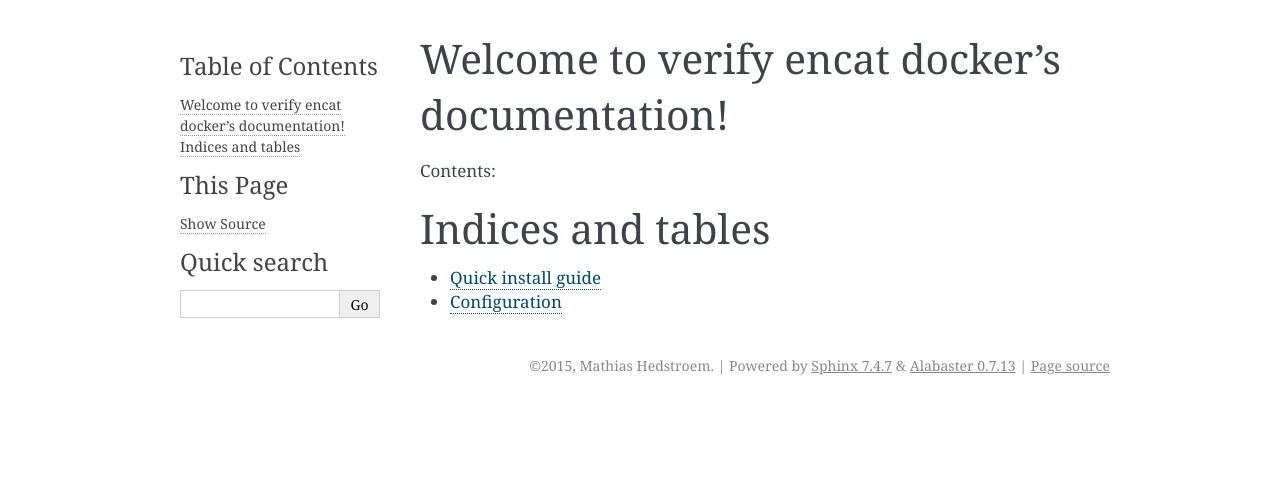
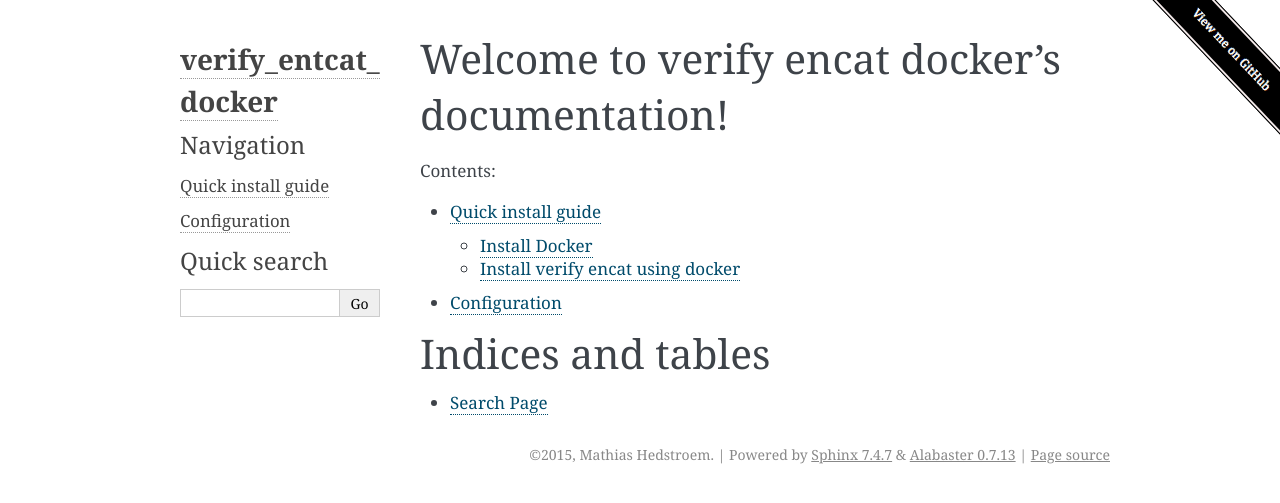
Before and after one commit to HaToHo/verify_encat_docker, a Sphinx documentation site: the page built from doc/index.rst, in a window 1280 px wide. Shown: the top 503 px of the page. Built offline with Sphinx 7.4.7, drawn with Linux system fonts in a browser that asks for light colours.

Commit message:
Added html make.sh. Added github baner. Changed doc conf.py to standard

```diff
--- a/doc/conf.py
+++ b/doc/conf.py
@@ -1,7 +1,7 @@
 # -*- coding: utf-8 -*-
 #
-# verify encat docker documentation build configuration file, created by
-# sphinx-quickstart on Tue May 19 14:11:38 2015.
+# verify_entcat_docker documentation build configuration file, created by
+# sphinx-quickstart on Mon Mar 31 14:34:22 2015.
 #
 # This file is execfile()d with the current directory set to its
 # containing dir.
@@ -14,7 +14,8 @@
 
 import sys
 import os
-import shlex
+
+import alabaster
 
 # If extensions (or modules to document with autodoc) are in another directory,
 # add these directories to sys.path here. If the directory is relative to the
@@ -29,14 +30,15 @@ import shlex
 # Add any Sphinx extension module names here, as strings. They can be
 # extensions coming with Sphinx (named 'sphinx.ext.*') or your custom
 # ones.
-extensions = []
+extensions = [
+    'alabaster',
+    'sphinx.ext.autodoc'
+]
 
 # Add any paths that contain templates here, relative to this directory.
 templates_path = ['_templates']
 
-# The suffix(es) of source filenames.
-# You can specify multiple suffix as a list of string:
-# source_suffix = ['.rst', '.md']
+# The suffix of source filenames.
 source_suffix = '.rst'
 
 # The encoding of source files.
@@ -46,25 +48,21 @@ source_suffix = '.rst'
 master_doc = 'index'
 
 # General information about the project.
-project = u'verify encat docker'
+project = u'verify_entcat_docker'
 copyright = u'2015, Mathias Hedstroem'
-author = u'Mathias Hedstroem'
 
 # The version info for the project you're documenting, acts as replacement for
 # |version| and |release|, also used in various other places throughout the
 # built documents.
 #
 # The short X.Y version.
-version = '0.0.1'
+version = '0.1'
 # The full version, including alpha/beta/rc tags.
-release = '0.0.1'
+release = '0.1'
 
 # The language for content autogenerated by Sphinx. Refer to documentation
 # for a list of supported languages.
-#
-# This is also used if you do content translation via gettext catalogs.
-# Usually you set "language" from the command line for these cases.
-language = None
+#language = None
 
 # There are two options for replacing |today|: either, you set today to some
 # non-false value, then it is used:
@@ -100,15 +98,30 @@ pygments_style = 'sphinx'
 # If true, keep warnings as "system message" paragraphs in the built documents.
 #keep_warnings = False
 
-# If true, `todo` and `todoList` produce output, else they produce nothing.
-todo_include_todos = False
-
 
 # -- Options for HTML output ----------------------------------------------
 
 # The theme to use for HTML and HTML Help pages.  See the documentation for
 # a list of builtin themes.
+html_theme_path = [alabaster.get_path()]
 html_theme = 'alabaster'
+html_sidebars = {
+   '**': [
+       'about.html',
+       'navigation.html',
+       'searchbox.html',
+       'donate.html',
+   ]
+}
+
+html_theme_options = {
+   'description': '',
+   'github_button': False,
+   'github_user': 'its-dirg',
+   'github_repo': 'verify_entcat_docker',
+   'github_banner': False,
+
+}
 
 # Theme options are theme-specific and customize the look and feel of a theme
 # further.  For a list of options available for each theme, see the
@@ -185,22 +198,9 @@ html_static_path = ['_static']
 # This is the file name suffix for HTML files (e.g. ".xhtml").
 #html_file_suffix = None
 
-# Language to be used for generating the HTML full-text search index.
-# Sphinx supports the following languages:
-#   'da', 'de', 'en', 'es', 'fi', 'fr', 'hu', 'it', 'ja'
-#   'nl', 'no', 'pt', 'ro', 'ru', 'sv', 'tr'
-#html_search_language = 'en'
+# Output file base name for HTML help builder.
+htmlhelp_basename = 'verify_entcat_dockerdoc'
 
-# A dictionary with options for the search language support, empty by default.
-# Now only 'ja' uses this config value
-#html_search_options = {'type': 'default'}
-
-# The name of a javascript file (relative to the configuration directory) that
-# implements a search results scorer. If empty, the default will be used.
-#html_search_scorer = 'scorer.js'
-
-# Output file base name for HTML help builder.
-htmlhelp_basename = 'verifyencatdockerdoc'
 
 # -- Options for LaTeX output ---------------------------------------------
 
@@ -213,16 +213,13 @@ latex_elements = {
 
 # Additional stuff for the LaTeX preamble.
 #'preamble': '',
-
-# Latex figure (float) alignment
-#'figure_align': 'htbp',
 }
 
 # Grouping the document tree into LaTeX files. List of tuples
 # (source start file, target name, title,
 #  author, documentclass [howto, manual, or own class]).
 latex_documents = [
-  (master_doc, 'verifyencatdocker.tex', u'verify encat docker Documentation',
+  ('index', 'verify_entcat_docker.tex', u'verify_entcat_docker Documentation',
    u'Mathias Hedstroem', 'manual'),
 ]
 
@@ -252,8 +249,8 @@ latex_documents = [
 # One entry per manual page. List of tuples
 # (source start file, name, description, authors, manual section).
 man_pages = [
-    (master_doc, 'verifyencatdocker', u'verify encat docker Documentation',
-     [author], 1)
+    ('index', 'verify_entcat_docker', u'verify_entcat_docker Documentation',
+     [u'Mathias Hedstroem'], 1)
 ]
 
 # If true, show URL addresses after external links.
@@ -266,8 +263,8 @@ man_pages = [
 # (source start file, target name, title, author,
 #  dir menu entry, description, category)
 texinfo_documents = [
-  (master_doc, 'verifyencatdocker', u'verify encat docker Documentation',
-   author, 'verifyencatdocker', 'One line description of project.',
+  ('index', 'verify_entcat_docker', u'verify_entcat_docker Documentation',
+   u'Mathias Hedstroem', 'verify_entcat_docker', 'One line description of project.',
    'Miscellaneous'),
 ]
 
--- a/doc/index.rst
+++ b/doc/index.rst
@@ -9,12 +9,24 @@ Welcome to verify encat docker's documentation!
 Contents:
 
 .. toctree::
-   :maxdepth: 2
+   :maxdepth: 3
+
+   install
+
+.. toctree::
+    :maxdepth: 1
+
+    configuration
 
 
 
 Indices and tables
 ==================
 
-* :ref:`install`
-* :ref:`configuration`
+* :ref:`search`
+
+.. raw:: html
+
+    <a href="https://github.com/its-dirg/verify_entcat_docker" class="github" target="_blank">
+        <img style="position: absolute; top: 0; right: 0; border: 0;" src="_static/ViewmeonGitHub.png" alt="Fork me on GitHub"  class="github"/>
+    </a>
```
Also changed, not shown: doc/_static/ViewmeonGitHub.png (added), 1 other file.
